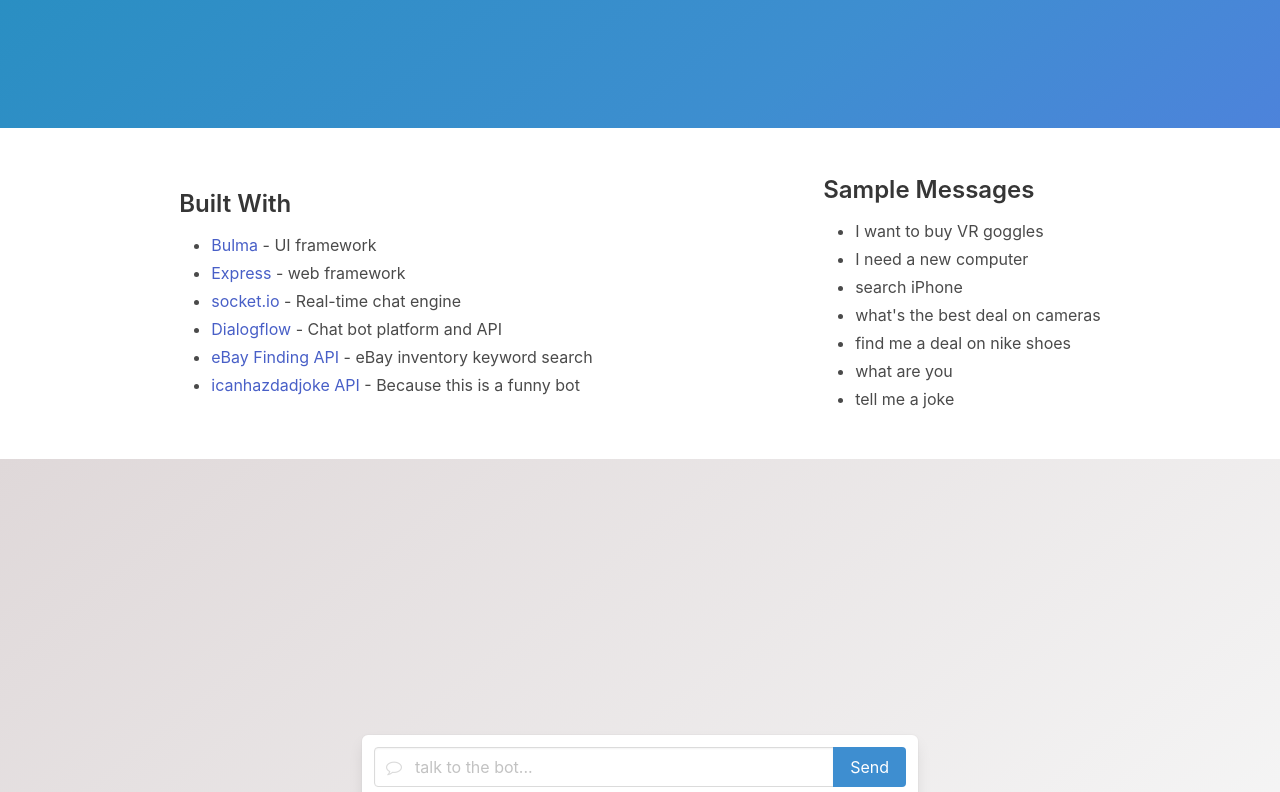
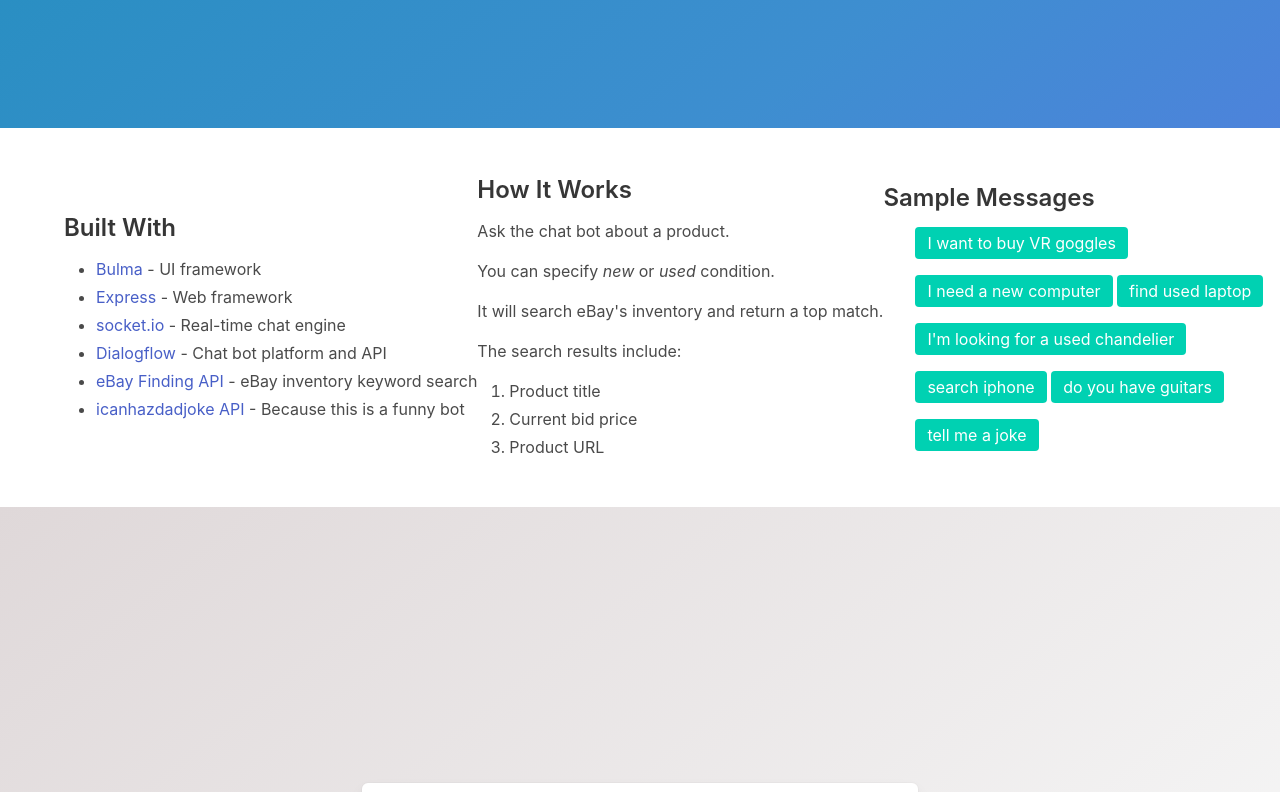
Before and after one commit to christylaguardia-student/ai-chat-bot, a website: page public/index.html in a window 1280 px wide. Shown: the part 361-1153 px from the top of the page. Drawn offline with nearby package versions, Linux system fonts and the light colour scheme; no server answers.

Commit message:
updated sample responses

```diff
--- a/public/index.html
+++ b/public/index.html
@@ -14,7 +14,7 @@
     <div class="hero-body">
       <div class="container">
         <h1 class="title is-1">
-          A simple NodeJS chat bot for finding for eBay products.
+          A simple NodeJS chat bot for searching eBay products.
         </h1>
         <h2 class="subtitle">
           <span>by <a href="http://www.laguardia.io" target="_blank">Christy La Guardia</a></span>
@@ -48,7 +48,7 @@
                 <li>
                   <a href="https://bulma.io/">Bulma</a> - UI framework</li>
                 <li>
-                  <a href="http://expressjs.com/">Express</a> - web framework</li>
+                  <a href="http://expressjs.com/">Express</a> - Web framework</li>
                 <li>
                   <a href="https://socket.io/">socket.io</a> - Real-time chat engine</li>
                 <li>
@@ -63,15 +63,40 @@
 
           <div class="level-item">
             <div class="content">
+              <h3>How It Works</h3>
+              <p>Ask the chat bot about a product.</p>
+              <p>You can specify <em>new</em> or <em>used</em> condition.</p>
+              <p>It will search eBay's inventory and return a top match.</p>
+              <p>The search results include:</p>
+              <ol>
+                <li>Product title</li>
+                <li>Current bid price</li>
+                <li>Product URL</li>
+              </ol>
+            </div>
+          </div>
+
+          <div class="level-item">
+            <div class="content">
               <h3>Sample Messages</h3>
               <ul>
-                <li>I want to buy VR goggles</li>
-                <li>I need a new computer</li>
-                <li>search iPhone</li>
-                <li>what's the best deal on cameras</li>
-                <li>find me a deal on nike shoes</li>
-                <li>what are you</li>
-                <li>tell me a joke</li>
+                <p class="field">
+                  <span class="tag is-primary is-medium">I want to buy VR goggles</span>
+                </p>
+                <p class="field">
+                  <span class="tag is-primary is-medium">I need a new computer</span>
+                  <span class="tag is-primary is-medium">find used laptop</span>
+                </p>
+                <p class="field">
+                  <span class="tag is-primary is-medium">I'm looking for a used chandelier</span>
+                </p>
+                <p class="field">
+                  <span class="tag is-primary is-medium">search iphone</span>
+                  <span class="tag is-primary is-medium">do you have guitars</span>
+                </p>
+                <p class="field">
+                  <span class="tag is-primary is-medium">tell me a joke</span>
+                </p>
               </ul>
             </div>
           </div>
@@ -85,10 +110,11 @@
       <div class="columns">
         <div class="column box is-half is-offset-one-quarter" style="min-height: 50vh">
           <div class="content">
+            <h3>Find a new or used product on eBay</h3>
             <div class="field has-addons">
               <div class="control is-expanded">
                 <p class="control has-icons-left">
-                  <input id="user-input" class="input" type="text" autocomplete="off" placeholder="talk to the bot...">
+                  <input id="user-input" class="input" type="text" autocomplete="off" placeholder="ask about a product">
                   <span class="icon is-small is-left">
                     <i class="fa fa-comment-o"></i>
                   </span>
```
Also changed, not shown: README.md, 1 other file.
